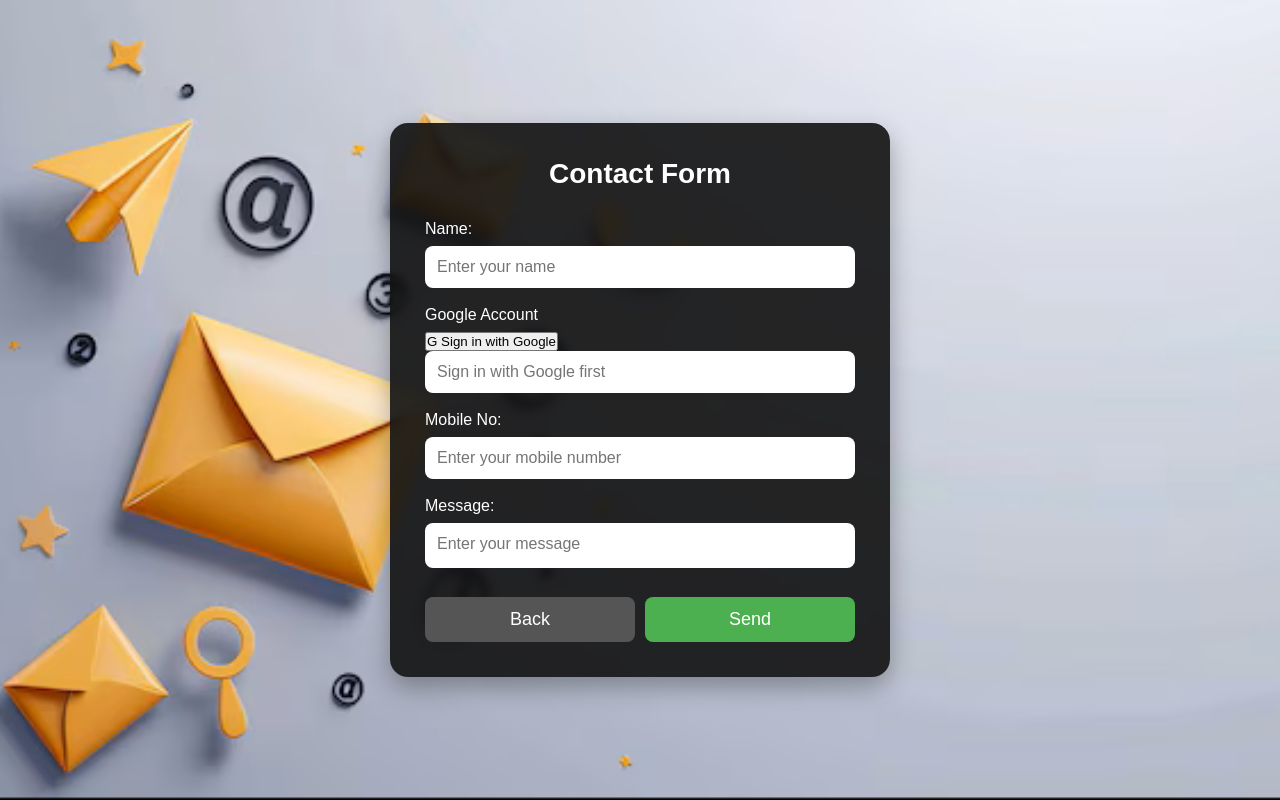
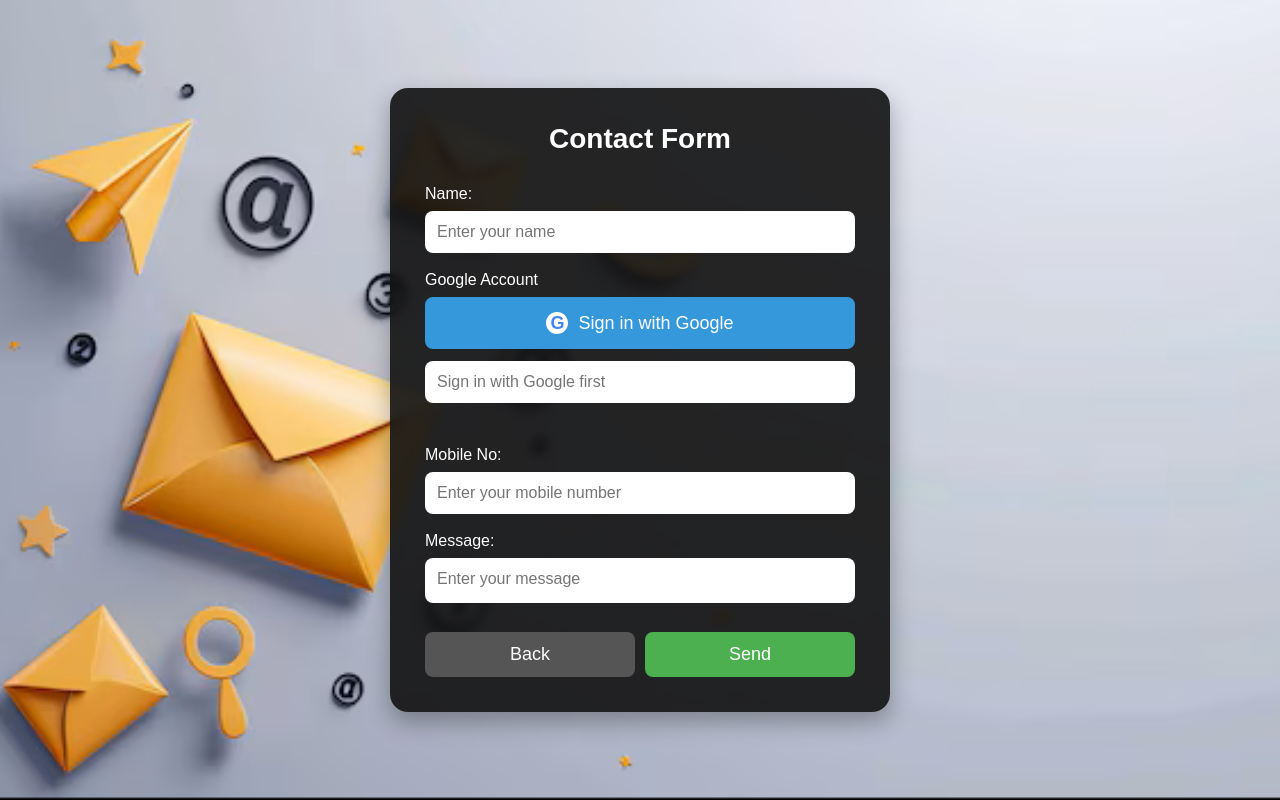
Before and after one commit to sethumadhavan505/CONTACT-FORM, a plain HTML site: page index.html in a window 1280 px wide. Drawn offline with nearby package versions, Linux system fonts and the light colour scheme; no server answers.

Commit message:
Style Google account sign-in section

```diff
--- a/style.css
+++ b/style.css
@@ -270,3 +270,68 @@ textarea{
     }
 
 }
+
+/* Google account sign-in */
+.google-account {
+    margin-top: 18px;
+}
+
+.google-btn {
+    width: 100%;
+    min-height: 52px;
+    padding: 12px 16px;
+    display: flex;
+    align-items: center;
+    justify-content: center;
+    gap: 10px;
+    border: 0;
+    border-radius: 8px;
+    background: #3498db;
+    color: #fff;
+    font-size: 18px;
+    cursor: pointer;
+    transition: background 0.2s ease, opacity 0.2s ease;
+}
+
+.google-btn:hover {
+    background: #2980b9;
+}
+
+.google-btn:disabled {
+    opacity: 0.65;
+    cursor: wait;
+}
+
+.google-btn.connected {
+    background: #23864b;
+}
+
+.google-mark {
+    width: 22px;
+    height: 22px;
+    display: inline-grid;
+    place-items: center;
+    border-radius: 50%;
+    background: #fff;
+    color: #4285f4;
+    font-weight: 700;
+}
+
+.google-account input[readonly] {
+    margin-top: 12px;
+    color: #555;
+    background: #fff;
+    cursor: not-allowed;
+}
+
+.login-status {
+    display: block;
+    min-height: 18px;
+    margin-top: 7px;
+    color: #ffd0d0;
+    font-size: 13px;
+}
+
+.login-status.verified {
+    color: #8ff0ad;
+}
```
